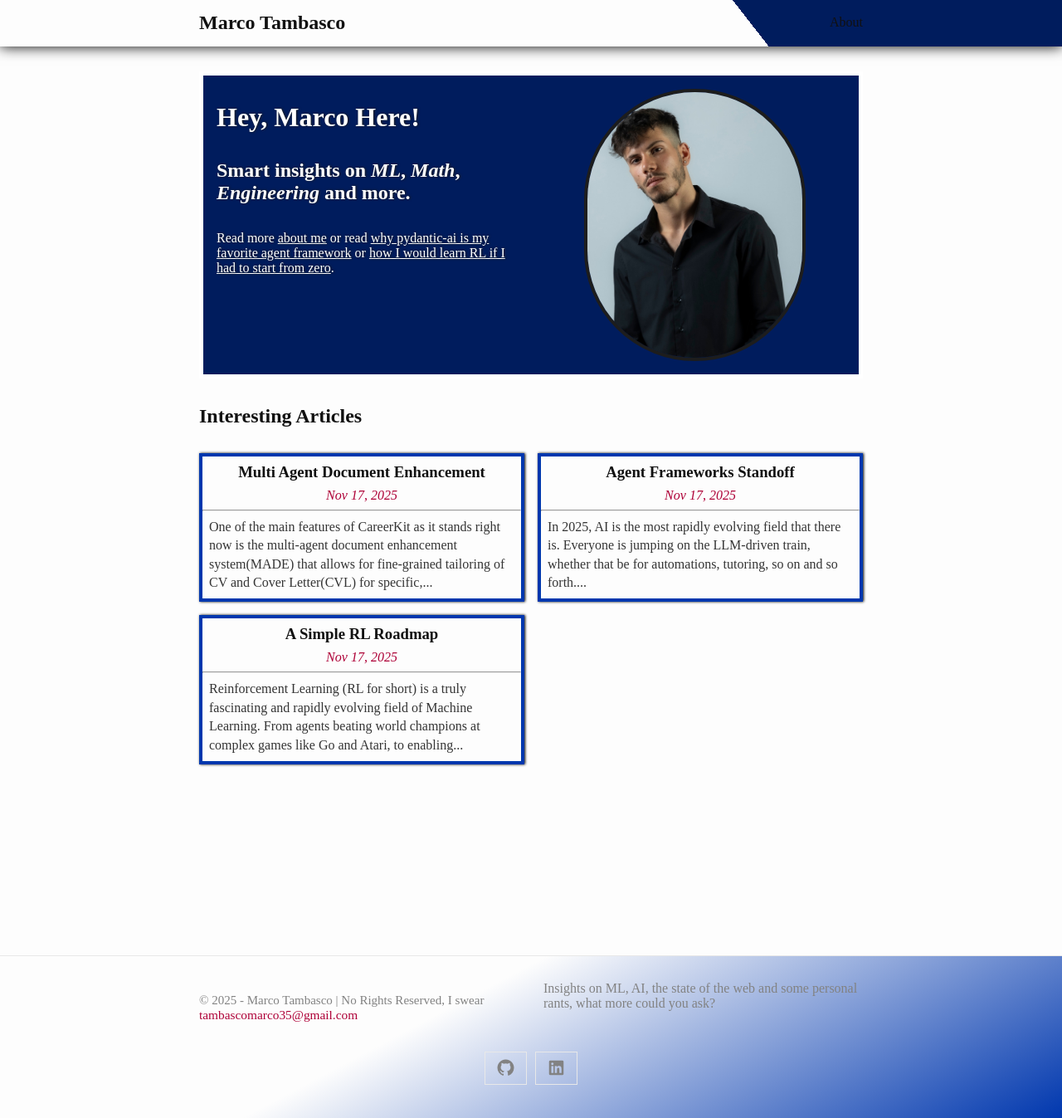
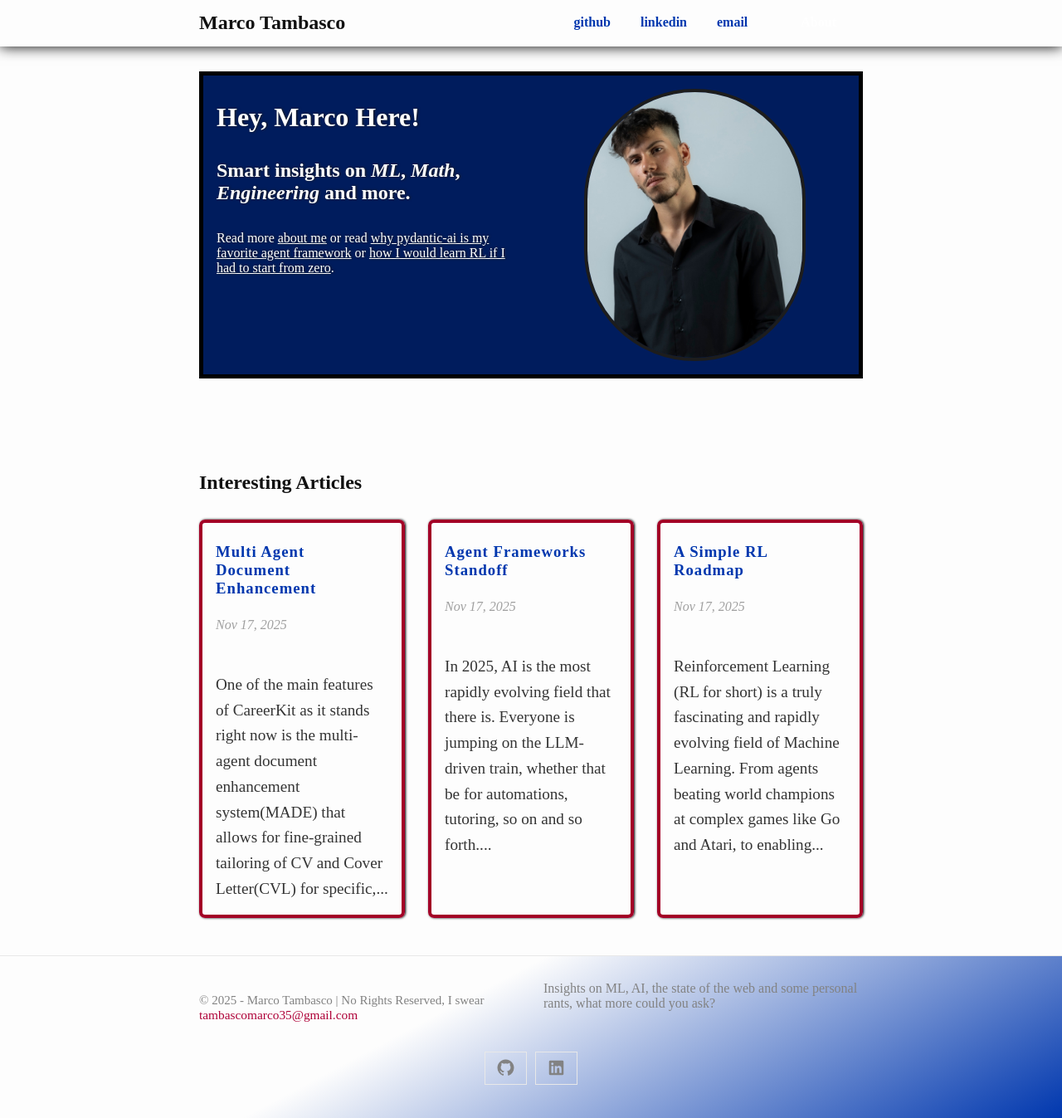
Before and after one commit to marcoslashpro/marcoslashpro.github.io, a Jekyll site: the page built from index.html, in a window 1280 px wide and 1347 px high. Shown: the whole window at 83% size. Built offline with Jekyll 4.4.1, drawn with Linux system fonts in a browser that asks for light colours.

Commit message:
Improved homepage style

```diff
--- a/_includes/header.html
+++ b/_includes/header.html
@@ -12,16 +12,20 @@
       <label for="nav-trigger">
         <span class="menu-icon">
           <svg viewBox="0 0 18 15" width="18px" height="15px">
-              <path d="M18,1.484c0,0.82-0.665,1.484-1.484,1.484H1.484C0.665,2.969,0,2.304,0,1.484l0,0C0,0.665,0.665,0,1.484,0 h15.032C17.335,0,18,0.665,18,1.484L18,1.484z M18,7.516C18,8.335,17.335,9,16.516,9H1.484C0.665,9,0,8.335,0,7.516l0,0 c0-0.82,0.665-1.484,1.484-1.484h15.032C17.335,6.031,18,6.696,18,7.516L18,7.516z M18,13.516C18,14.335,17.335,15,16.516,15H1.484 C0.665,15,0,14.335,0,13.516l0,0c0-0.82,0.665-1.483,1.484-1.483h15.032C17.335,12.031,18,12.695,18,13.516L18,13.516z"/>
+            <path
+              d="M18,1.484c0,0.82-0.665,1.484-1.484,1.484H1.484C0.665,2.969,0,2.304,0,1.484l0,0C0,0.665,0.665,0,1.484,0 h15.032C17.335,0,18,0.665,18,1.484L18,1.484z M18,7.516C18,8.335,17.335,9,16.516,9H1.484C0.665,9,0,8.335,0,7.516l0,0 c0-0.82,0.665-1.484,1.484-1.484h15.032C17.335,6.031,18,6.696,18,7.516L18,7.516z M18,13.516C18,14.335,17.335,15,16.516,15H1.484 C0.665,15,0,14.335,0,13.516l0,0c0-0.82,0.665-1.483,1.484-1.483h15.032C17.335,12.031,18,12.695,18,13.516L18,13.516z" />
           </svg>
         </span>
       </label>
 
       <div class="trigger">
+        <a class="personal-links" href="{{ site.author.github }}">github</a>
+        <a class="personal-links" href="{{ site.author.linkedin }}">linkedin</a>
+        <a class="personal-links" href="mailto:{{ site.author.email }}">email</a>
         {%- for path in page_paths -%}
         {%- assign my_page = site.pages | where: "path", path | first -%}
         {%- if my_page.title -%}
-            <a class="page-link" href="{{ my_page.url | relative_url }}">{{ my_page.title | escape }}</a>
+        <a class="personal-links page-link" href="{{ my_page.url | relative_url }}">{{ my_page.title | escape }}</a>
         {%- endif -%}
         {%- endfor -%}
       </div>
--- a/_layouts/home.html
+++ b/_layouts/home.html
@@ -28,8 +28,6 @@ layout: base
       <a class="post-link" href="{{ post.url | relative_url }}">
         <h3>{{ post.title | escape }}</h3>
         <span class="post-meta"><i>{{ post.date | date: date_format }}</i></span>
-        <hr />
-
         {%- if site.minima.show_excerpts -%}
           <p>{{ post.excerpt | strip_html | truncatewords: 30 }}</p>
         {%- endif -%}
--- a/_sass/minima/_layout.scss
+++ b/_sass/minima/_layout.scss
@@ -7,14 +7,20 @@
 
   z-index: 1000;
   background: $dark-blue;
-  background: linear-gradient(232deg, $dark-blue 30%, $background-color 30%);
+  background: $background-color;
   box-shadow: 0rem 0.01rem 1rem black;
 
   // Positioning context for the mobile navigation icon
   position: fixed;
   top: 0;
   width: 100%;
+
+  .page-link {
+    margin-left: 2rem !important;
+  }
 }
+
+
 
 .site-title {
   @include relative-font-size(1.625);
@@ -32,7 +38,7 @@
 
 .site-title:hover {
   color: $light-blue !important;
-  transition: color 350ms ease-in-out !important;
+  transition: color 250ms ease-in-out !important;
   text-decoration: none !important;
 }
 
@@ -41,6 +47,18 @@
   color: $test-bordeax !important;
   transition: color 350ms ease-in-out !important;
   text-decoration: none !important;
+}
+
+.personal-links {
+  color: $light-blue !important;
+  margin-right: 2rem;
+  font-weight: bolder;
+}
+
+.personal-links:hover {
+  color: black !important;
+  transition: color 250ms ease-in-out;
+  text-decoration: none;
 }
 
 .site-nav {
@@ -84,22 +102,24 @@
   }
 
   input:checked~.trigger {
-    display: block;
-    padding-bottom: 5px;
+    display: flex;
+    flex-direction: column;
+    align-items: start;
+    padding: 1rem;
+
+    .page-link {
+      color: $light-blue !important;
+      font-weight: bolder;
+      margin: 0rem !important;
+    }
+
+    .personal-links {
+      margin: 0rem !important;
+    }
   }
 
   .page-link {
-    color: $text-color !important;
-    text-decoration: none;
-    line-height: $base-line-height;
-    display: block;
-    padding: 5px 10px;
-    margin-left: 20px;
-
-    // Gaps between nav items, but not on the last one
-    &:not(:last-child) {
-      margin-right: 0;
-    }
+    color: white !important;
   }
 
   @media screen and (min-width: $on-medium) {
@@ -118,16 +138,6 @@
 
     input~.trigger {
       display: block;
-    }
-
-    .page-link {
-      display: inline;
-      padding: 0;
-      margin-left: auto;
-
-      &:not(:last-child) {
-        margin-right: 20px;
-      }
     }
   }
 }
@@ -236,6 +246,7 @@
 .post-list-heading {
   @include relative-font-size(1.50);
   font-weight: bolder;
+  margin-top: 7rem;
 }
 
 .post-list {
@@ -246,49 +257,29 @@
   justify-content: space-between;
 
   >li {
-
-    >p {
-      font-weight: 100 !important;
-      text-overflow: ellipsis;
-    }
-
-    hr {
-      margin: 0px !important;
-    }
-
     margin-top: 1rem;
-    max-width: 24rem;
-    min-height: 10rem;
+    max-width: 15rem;
+    min-height: 20rem;
 
     box-shadow: 1px 0px 3px black;
-    border: 0.3rem solid $light-blue;
-    // border-image: linear-gradient(166deg,
-    //   $light-blue 0%,
-    //   $background-color 50%) 1;
+    border: 0.3rem solid $test-bordeax;
+    border-radius: 7px;
     transition: transform 0.3s ease-in-out,
-    border-image 0.4s ease-in-out,
-    box-shadow 0.5s ease-in-out
+      border-image 0.2s ease-in-out,
+      box-shadow 0.2s ease-in-out
   }
 
   @media screen and (max-width: 870px) {
-    > li {
+    >li {
       max-width: none;
     }
   }
 
   >li:hover {
-    border: 0.3rem solid transparent;
-    border-image: linear-gradient(166deg,
-        $test-bordeax 0%,
-        $background-color 90%) 1;
-    /* The '1' slice value is necessary to show the whole border */
+    border: 0.3rem solid $light-bordeax;
 
     transform: scale(1.01);
     box-shadow: 0px 0px 5px 1px black;
-
-    span.post-meta {
-      color: $light-blue !important;
-    }
 
     a.post-link {
       color: black !important;
@@ -314,22 +305,64 @@ a.post-link {
 
   span.post-meta {
     display: flex;
-    align-self: center;
+    align-self: start;
+    color: $secondary-grey !important;
     transition: color 0.3s ease-in-out;
-    margin-bottom: 0.5rem;
+    margin: 1rem;
+    margin-top: 0rem;
+    margin-bottom: 2rem;
+  }
+
+  hr {
+    margin: 0 !important;
+    color: $slate-grey;
   }
 
   >h3 {
     font-weight: 600;
-    display: flex;
-    align-self: center;
-    margin: 0.5rem;
+    letter-spacing: 1px;
+    margin: 1.5rem;
+    margin-left: 1rem;
+    color: $light-blue;
   }
 
   >p {
-    line-height: 1.4;
-    margin: 0.5rem;
+    font-size: larger !important;
+    line-height: 1.6;
+    margin: 1rem;
     opacity: 0.85;
+  }
+}
+
+a.post-link:hover {
+  >h3 {
+    font-size: bolder;
+  }
+}
+
+@media (prefers-color-scheme: dark) {
+  .post-list>li {
+    background-color: $primary-grey;
+  }
+
+  a.post-link>h3 {
+    color: white;
+  }
+
+  .post-list-heading {
+    color: white;
+  }
+
+  .site-title {
+    color: white !important;
+  }
+
+  .personal-links {
+    color: $light-blue !important;
+  }
+
+  .personal-links:hover {
+    color: white !important;
   }
 }
 
--- a/_sass/minima/custom-styles.scss
+++ b/_sass/minima/custom-styles.scss
@@ -1,7 +1,5 @@
 // Placeholder to allow defining custom styles that override everything else.
 // (Use `_sass/minima/custom-variables.scss` to override variable defaults)
-
-
 .spacer {
     margin-top: $spacing-unit * 1.865;
 }
@@ -15,7 +13,7 @@
     padding: 0rem 1rem 0rem 1rem;
     margin-bottom: 2rem;
     background-color: $dark-blue !important;
-    border: 5px solid white;
+    border: 5px solid black;
     padding: 0rem 1rem 0rem 1rem;
     color: white;
 
@@ -89,6 +87,15 @@
     }
 }
 
+a.small_icon img {
+    margin: 0 !important;
+    box-shadow: none !important;
+    border: none !important;
+    margin-right: 0.5rem !important;
+    max-width: 18px !important;
+    max-height: 18px !important;
+}
+
 @media (prefers-color-scheme: dark) {
     .homepage-hero-wrapper>h1.header {
         color: white;
@@ -97,13 +104,8 @@
     .homepage-hero-wrapper a:hover {
         color: white;
     }
+
+    .homepage-hero-wrapper {
+        border-color: white;
+    }
 }
-
-a.small_icon img {
-    margin: 0 !important;
-    box-shadow: none !important;
-    border: none !important;
-    margin-right: 0.5rem !important;
-    max-width: 18px !important;
-    max-height: 18px !important;
-}
--- a/_sass/minima/custom-variables.scss
+++ b/_sass/minima/custom-variables.scss
@@ -10,4 +10,5 @@ $slate-grey: #696969;
 $dark-grey: #36454F;
 $dark-background: #1D1D1D;
 $silver-grey: #C0C0C0;
-$light-grey: #F0F0F0;
+$primary-grey: #282828;
+$secondary-grey: #A0A0A0;
```
Also changed, not shown: 2 other files. Lines whose indentation alone changed are shown as unchanged.
